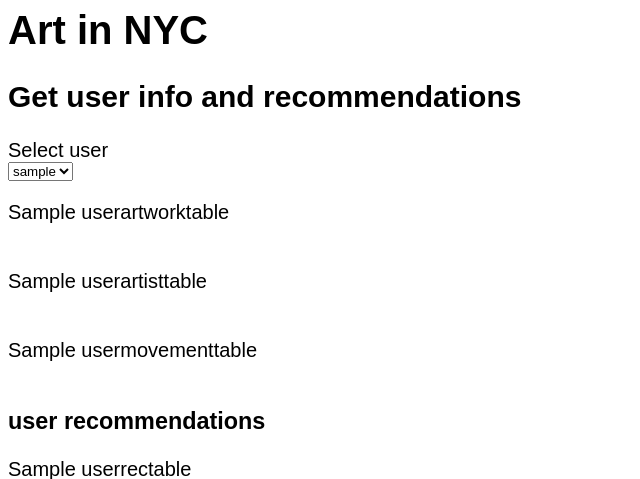
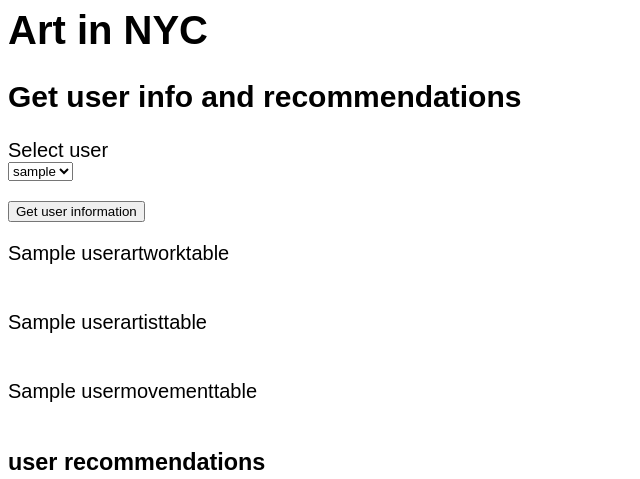
Before and after one commit to rose-huang/w4111-proj1-artdb, a Flask app: template templates/index.html in a window 1280 px wide. Shown: the top 479 px of the page, without its empty margins (0-640 px from the left). Run offline with Flask 2, Linux system fonts and the light colour scheme; the template is opened without the code that fills it: most values are stand-ins (such as "Sample title", 1, 10 or a date in 2020); parts of the project's set-up code (start-up, migrations or seed data) failed here and were passed over.

Commit message:
fixed index.html for not hardcoded

```diff
--- a/templates/index.html
+++ b/templates/index.html
@@ -43,6 +43,8 @@
       <option value = "{{ un }}">{{ un }}</option>
       {% endfor %}<br>
     </select></p>
+    <input type="submit" value="Get user information">
+  </form>
 
   <div>
     {% block userartwork_content %}
```
